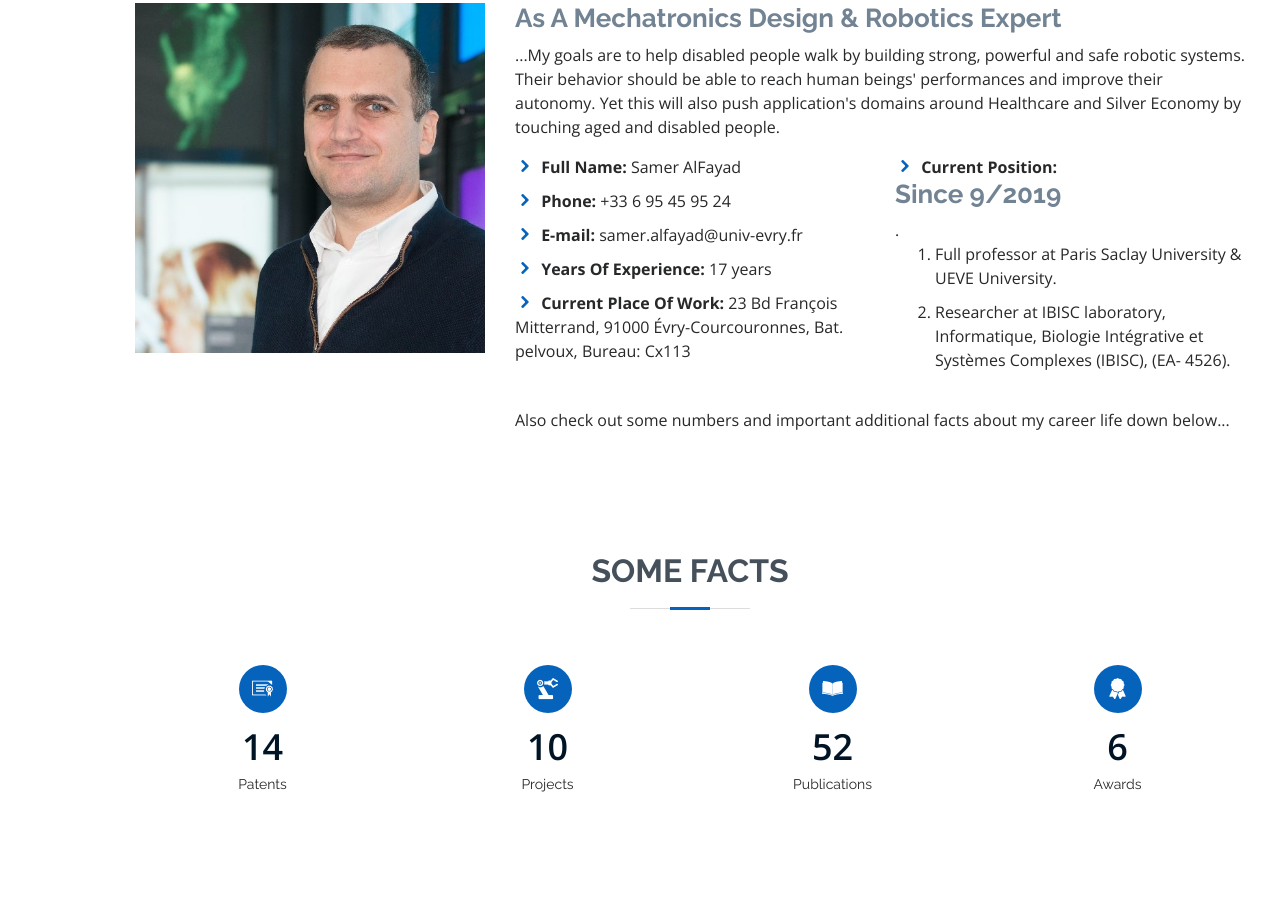
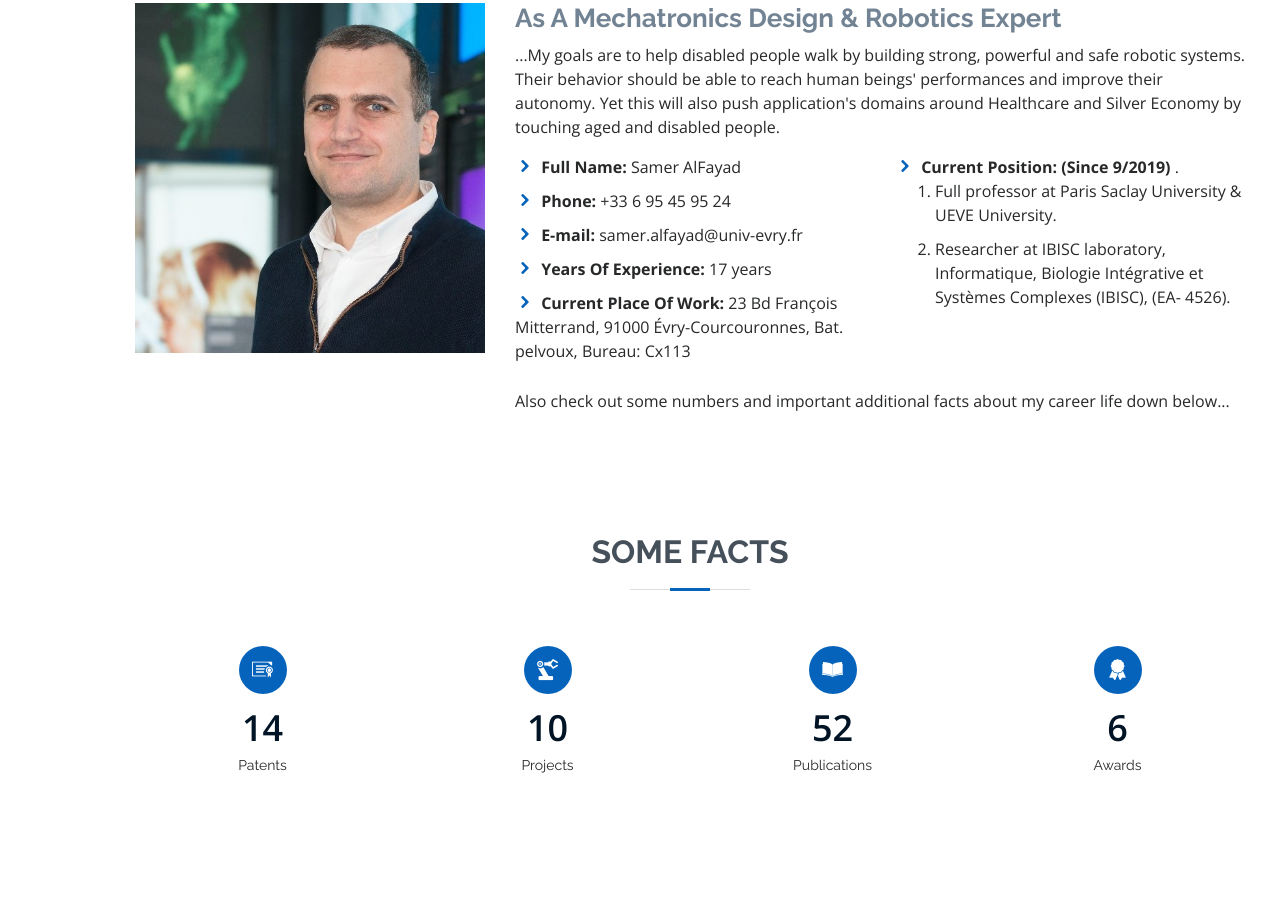
Before and after one commit to SamerAlfayad/Web, a plain HTML site: page index.html in a window 1280 px wide. Shown: the part 1205-2123 px from the top of the page. Drawn offline with nearby package versions, Linux system fonts and the light colour scheme; animation ran at ten frames a second.

Commit message:
Update index.html

```diff
--- a/index.html
+++ b/index.html
@@ -92,7 +92,7 @@
               </div>
               <div class="col-lg-6">
                 <ul>
-                  <li><i class="icofont-rounded-right"></i> <strong>Current Position: <h3>Since 9/2019</h3> </strong> .
+                  <li><i class="icofont-rounded-right"></i> <strong>Current Position: (Since 9/2019) </strong> .
                   <ol>
                     <li> Full professor at Paris Saclay University & UEVE University.</li>
                     <li> Researcher at IBISC laboratory, Informatique, Biologie Intégrative et Systèmes Complexes (IBISC), (EA- 4526). </li>
```
